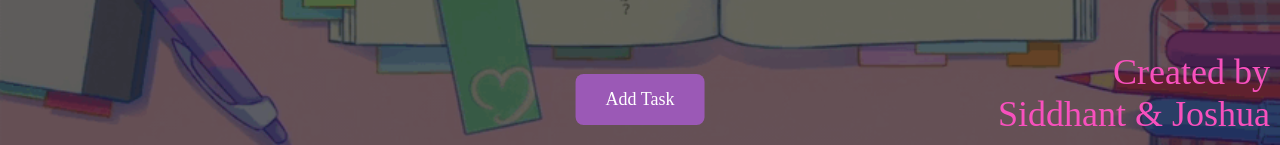
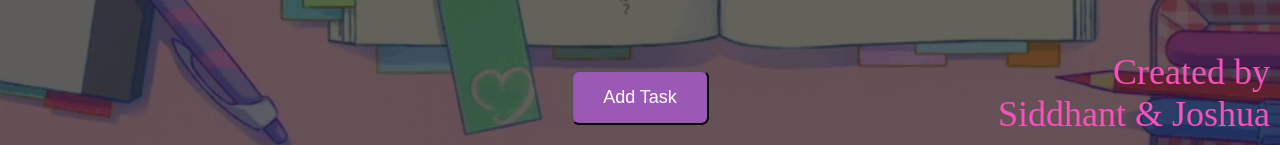
Before and after one commit to siddhant660/To-Do-List, a plain HTML site: page Index.html in a window 1280 px wide. Shown: the part 655-800 px from the top of the page. Drawn offline with Linux system fonts and the light colour scheme.

Commit message:
Div changed to button

```diff
--- a/Index.html
+++ b/Index.html
@@ -23,7 +23,8 @@
       </div>
     </li>
   </ul>
-  <div class="add-todo">Add Task</div>
+  <!-- I also changed this to button instead of div -->
+  <button class="add-todo">Add Task</button>
   <div class="credits pink-gradient">
     <p class="gradient-text">Created by<br>Siddhant & Joshua</p>
   </div>
```
